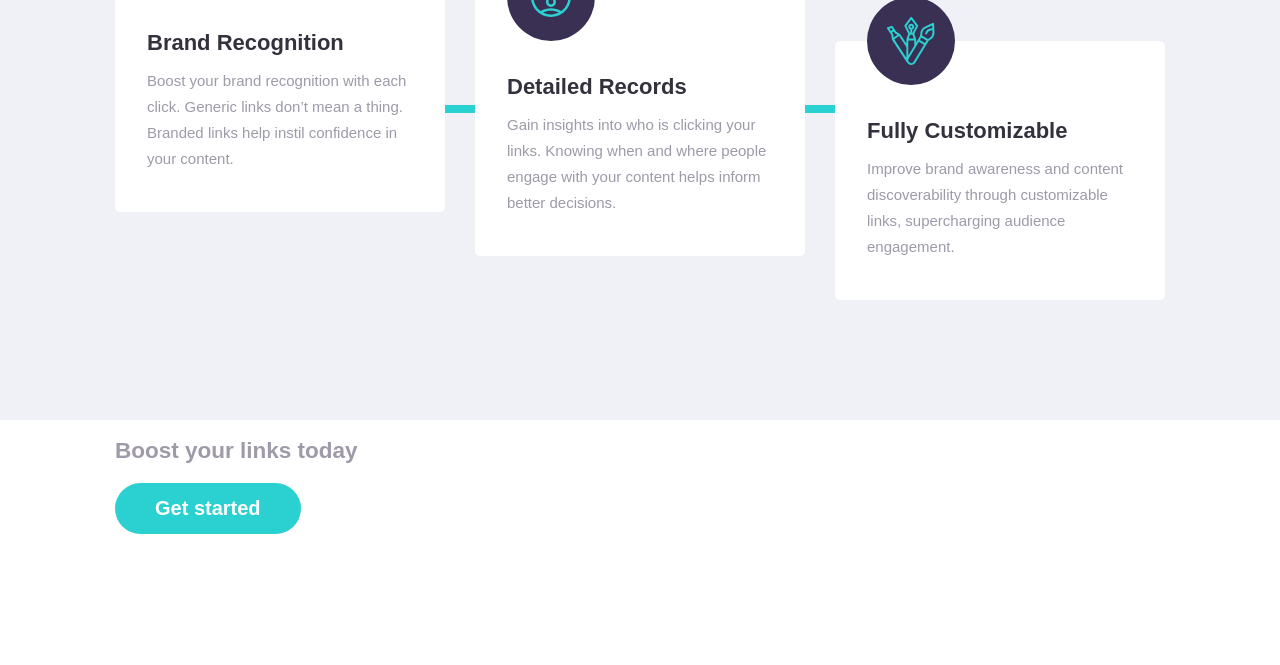
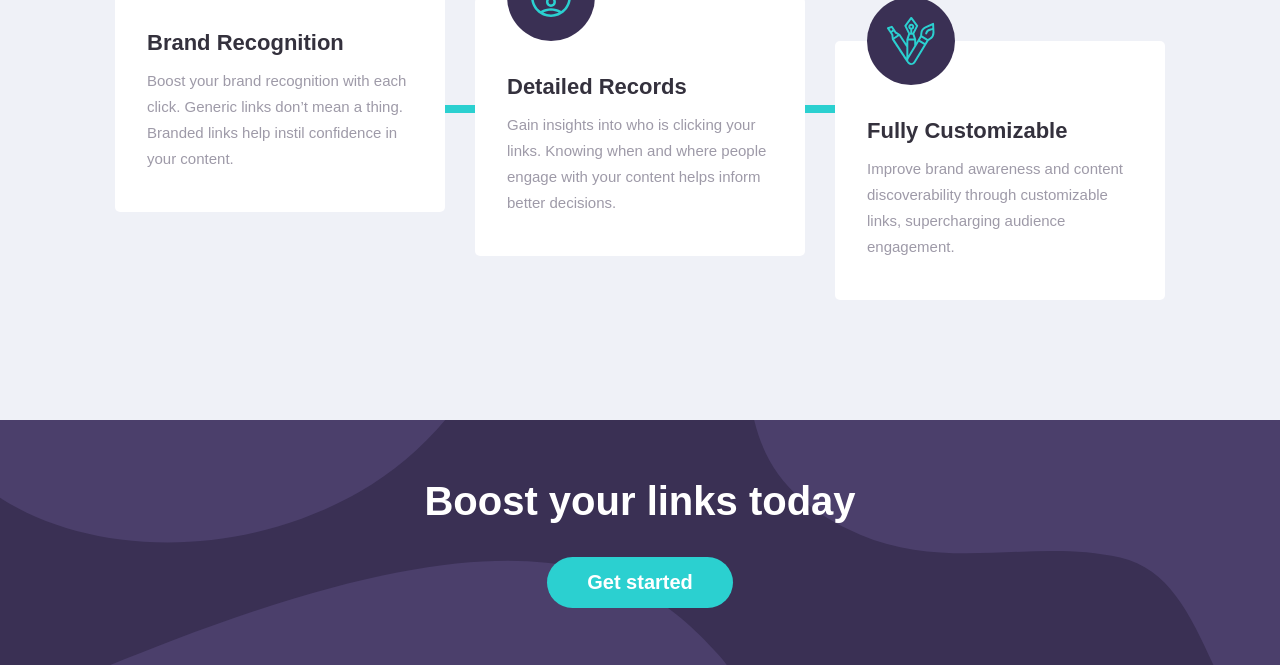
Before and after one commit to ammoriddin/shortly, a plain HTML site: page index.html in a window 1280 px wide. Shown: the part 1280-1945 px from the top of the page. Before the commit the page ends 1814 px from the top, so only its background shows below. Drawn offline with Linux system fonts and the light colour scheme.

Commit message:
Add CTA section

```diff
--- a/css/styles.css
+++ b/css/styles.css
@@ -464,3 +464,29 @@ select:-webkit-autofill:focus {
 .index-feature__info {
   margin: 0;
 }
+
+
+/* CTA */
+.cta {
+  padding-top: 57px;
+  padding-bottom: 57px;
+  background-image: url("../img/bg-cta.svg");
+  background-repeat: no-repeat;
+  background-size: cover;
+  background-position: center;
+}
+
+.cta-container {
+  display: flex;
+  flex-direction: column;
+  align-items: center;
+  text-align: center;
+}
+
+.cta-title {
+  color: #fff;
+  margin-top: 0;
+  margin-bottom: 32px;
+  font-size: 40px;
+  line-height: 48px;
+}
--- a/index.html
+++ b/index.html
@@ -136,7 +136,7 @@
 
 
     <!-- CTA -->
-    <section class="cta-container">
+    <section class="cta">
       <div class="cta-container container">
         <h2 class="cta-title">Boost your links today</h2>
         <a class="button" href="#">Get started</a>
```
Also changed, not shown: img/bg-cta.svg (added).
